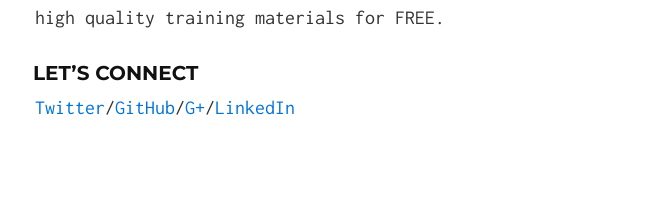
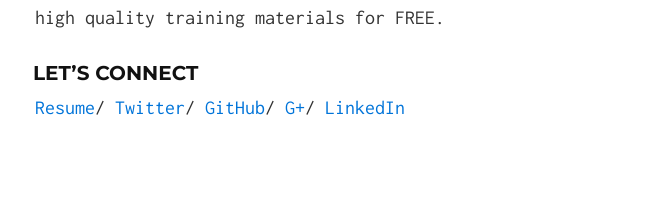
Before and after one commit to gmlang/gmlang.github.io, a Jekyll site: the page built from index.md, in a window 1280 px wide. Shown: the part 1635-1855 px from the top of the page, without its empty margins (305-971 px from the left). Built offline with Jekyll 4.4.1, drawn with Linux system fonts in a browser that asks for light colours.

Commit message:
add resume link

```diff
--- a/index.md
+++ b/index.md
@@ -21,4 +21,8 @@ Take a look at [our work](http://www.cabaceo.com/app.html) and [get in touch](ht
 Check out the community at [MasterR.org](http://masterr.org) where you can get high quality training materials for FREE.
 
 ### Let's Connect
-[Twitter](http://twitter.com/gmlang)/[GitHub](http://github.com/gmlang)/[G+](https://plus.google.com/+GuangmingLang/posts)/[LinkedIn](https://www.linkedin.com/in/gmlang)
+[Resume](http://resume.gmlang.com)/
+[Twitter](http://twitter.com/gmlang)/
+[GitHub](http://github.com/gmlang)/
+[G+](https://plus.google.com/+GuangmingLang/posts)/
+[LinkedIn](https://www.linkedin.com/in/gmlang)
```
